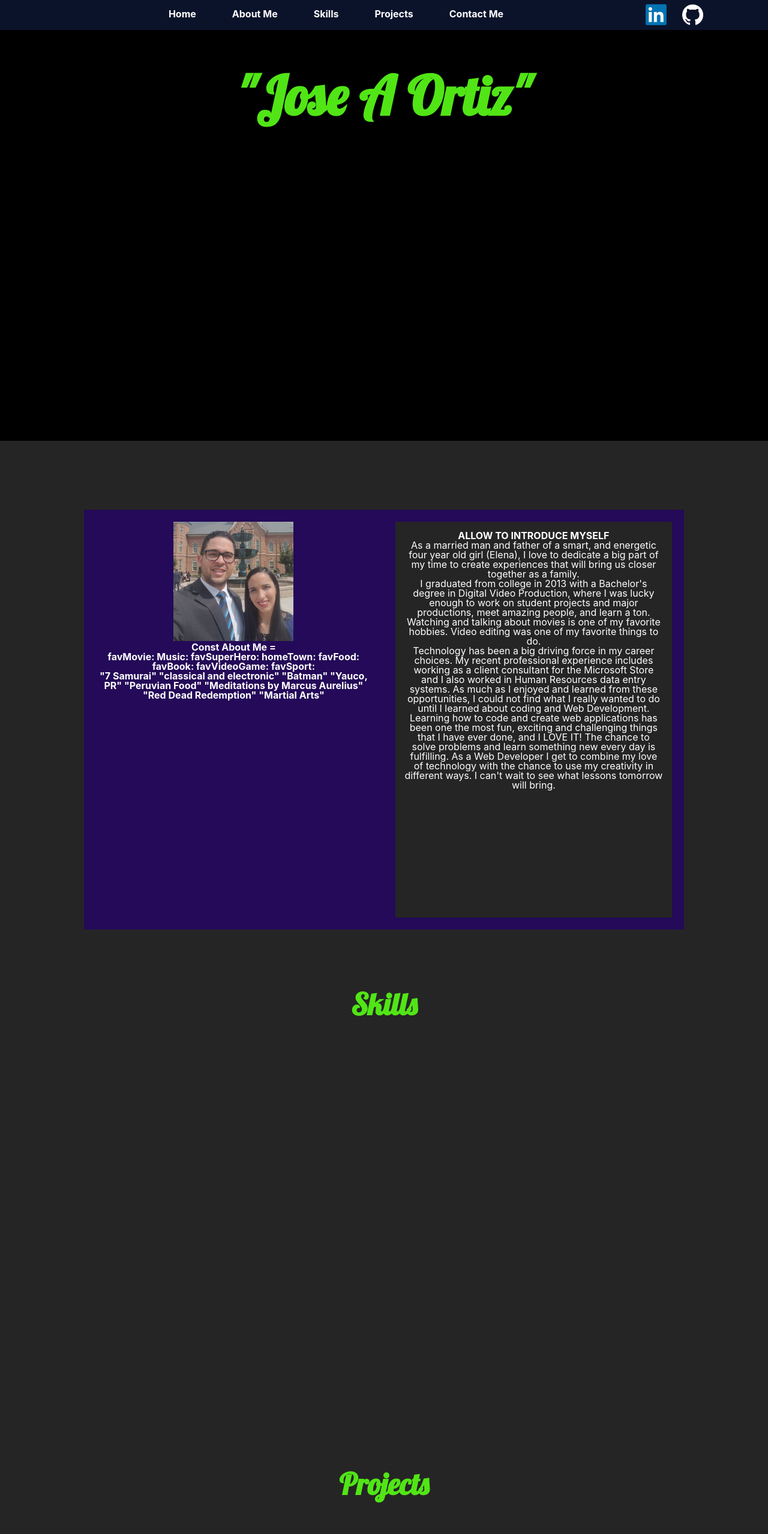
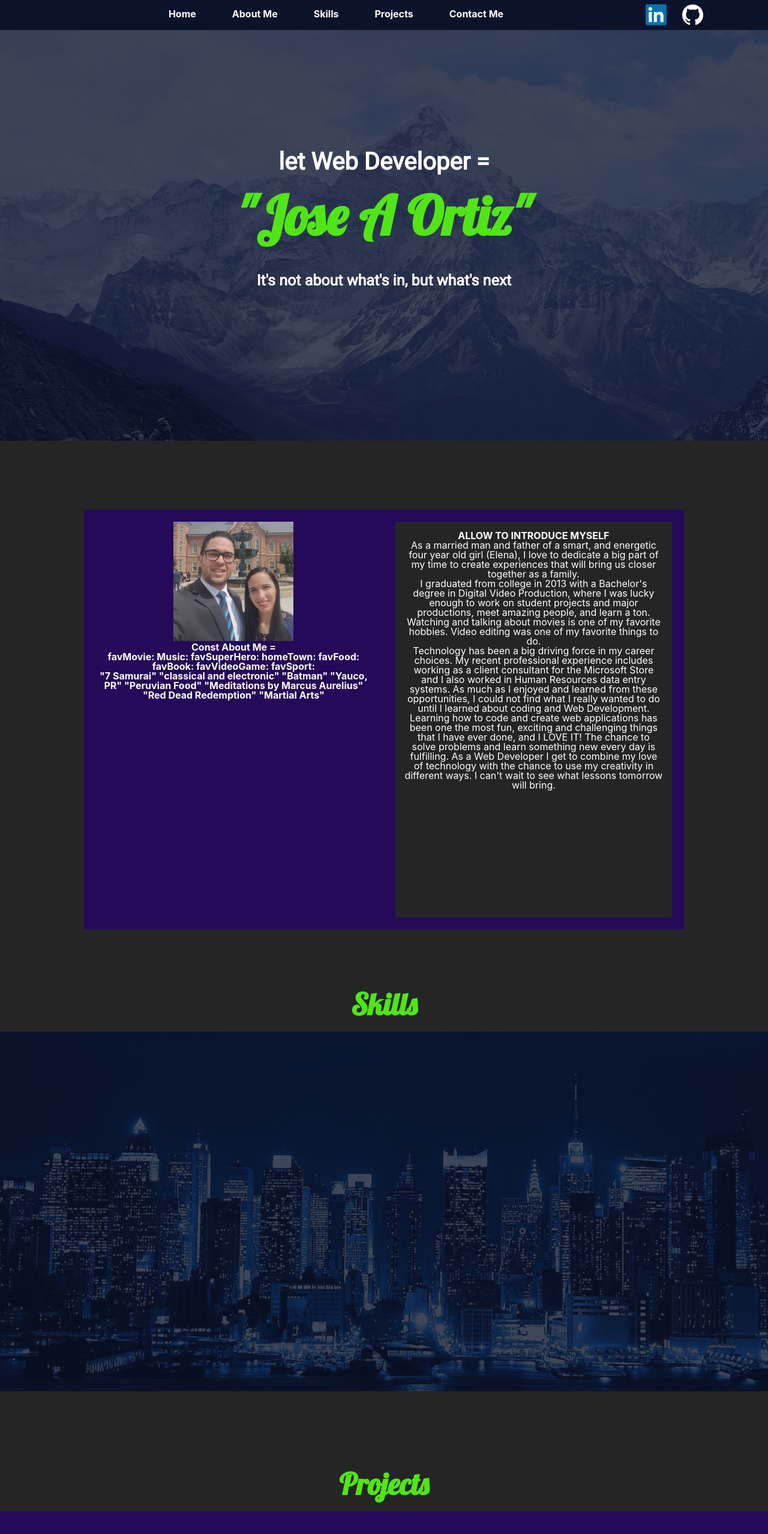
Before and after one commit to Joseangel15/react-portfolio, a React (Create React App) app: page / in a window 1280 px wide. Shown: the top 2558 px of the page at 60% size. Built offline with nearby package versions, Linux system fonts and the light colour scheme.

Commit message:
11/28/2018

```diff
--- a/public/index.html
+++ b/public/index.html
@@ -7,6 +7,8 @@
     <meta name="theme-color" content="#000000">
     <link href="https://fonts.googleapis.com/css?family=Rokkitt" rel="stylesheet">
     <link href="https://fonts.googleapis.com/css?family=Lobster|Poppins" rel="stylesheet">
+    <link href="https://fonts.googleapis.com/css?family=Roboto" rel="stylesheet">
+
     <!--
       manifest.json provides metadata used when your web app is added to the
       homescreen on Android. See https://developers.google.com/web/fundamentals/web-app-manifest/
--- a/src/Components/MainPage.css
+++ b/src/Components/MainPage.css
@@ -4,6 +4,18 @@
     width: 100%;
     height: 100vh;
     background-color: #252525;
+}
+
+.cityBack{
+    background-image: url('../Assets/city.jpg');
+    height: 600px;
+    background-size: cover;
+    margin-top: 20px;
+}
+
+.cityFilter{
+    height: 600px;
+    background-color: rgba(11, 19, 43, 0.774);
 }
 
 .lowerInputs{
@@ -16,6 +28,8 @@
 .mntPic{
     background-image: url('../Assets/Mountains.jpg');
     height: 685px;
+    background-repeat: no-repeat;
+    background-size: cover;
 }
 
 .myInfoColumn{
@@ -27,7 +41,7 @@
 
 .imgFilter{
     height: 685px;
-    background-color: rgb(0,0,0);
+    background-color: rgba(11, 19, 43, 0.774);
 }
 
 input::placeholder {
@@ -45,7 +59,7 @@ textArea::placeholder {
 
 .jungleFilter{
     height: 450px;
-    background-color: rgba(0, 65, 43, 0.712);
+    background-color: rgba(0, 65, 43, 0.801);
 }
 
 .personalInfoBox{
@@ -58,19 +72,47 @@ textArea::placeholder {
     color: white;
 }
 
+.personalProject1{
+    width: 100%;
+    height: 600px;
+    background-Color: #240A58;
+    margin-top: 20px;
+}
+
+.personalProject2{
+    width: 100%;
+    height: 600px;
+    background-Color: #240A58;
+}
+
+.personalProject3{
+    width: 100%;
+    height: 600px;
+    background-Color: #240A58;
+}
+
+.personalProject4{
+    width: 100%;
+    height: 600px;
+    background-Color: #240A58;
+    margin-bottom: 40px;
+}
+
 .photoAboutMe{
     width: 500px;
     margin: 20px;
 }
 
 #greetingPage{
-
+    position: relative;
+    top: 200px;
 }
 
 #webDev{
-    font-family: 'Rokkitt', serif;
+    font-family: 'Roboto', sans-serif;
     font-size: 40px;
     margin-bottom: 25px;
+    color: white;
 }
 
 #myName{
@@ -86,6 +128,7 @@ textArea::placeholder {
 }
 
 #quote{
-    font-family: 'Poppins', sans-serif;
+    font-family: 'Roboto', sans-serif;
     font-size: 25px;
+    color: white;
 }
--- a/src/Components/MainPage.js
+++ b/src/Components/MainPage.js
@@ -11,7 +11,8 @@ class MainPage extends Component {
         const titles = {
             fontFamily: 'Lobster, cursive',
             color: '#51E516',
-            fontSize: '50px'
+            fontSize: '50px',
+
         }
 
         const contactBtn = {
@@ -71,35 +72,37 @@ class MainPage extends Component {
 
                 <section className='background'>
                     <h1 style={titles}>Skills</h1>
-                    <div>
+                    <div className='cityBack'>
+                        <div className='cityFilter'>
 
+                        </div>
                     </div>
                 </section>
 
                 <section className='background'>
                     <h1 style={titles}>Projects</h1>
-                    <div>
+                    <div className='personalProject1'>
                         <div></div>
                         <div></div>
                     </div>
                 </section>
 
-                <section>
-                    <div>
+                <section className='background'>
+                    <div className='personalProject2'>
                         <div></div>
                         <div></div>
                     </div>
                 </section>
 
-                <section>
-                    <div>
+                <section className='background'>
+                    <div className='personalProject3'>
                         <div></div>
                         <div></div>
                     </div>
                 </section>
 
-                <section>
-                    <div>
+                <section className='background'>
+                    <div className='personalProject4'>
                         <div></div>
                         <div></div>
                     </div>
```
Also changed, not shown: src/Assets/city.jpg (added).
